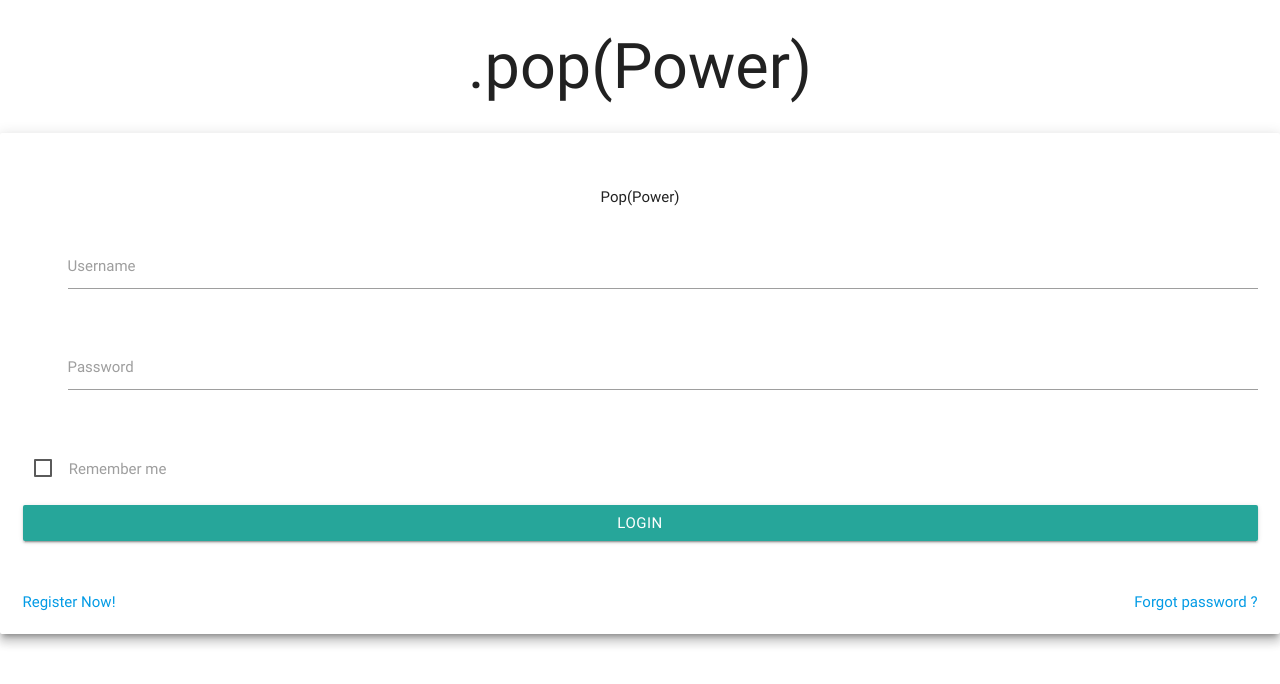
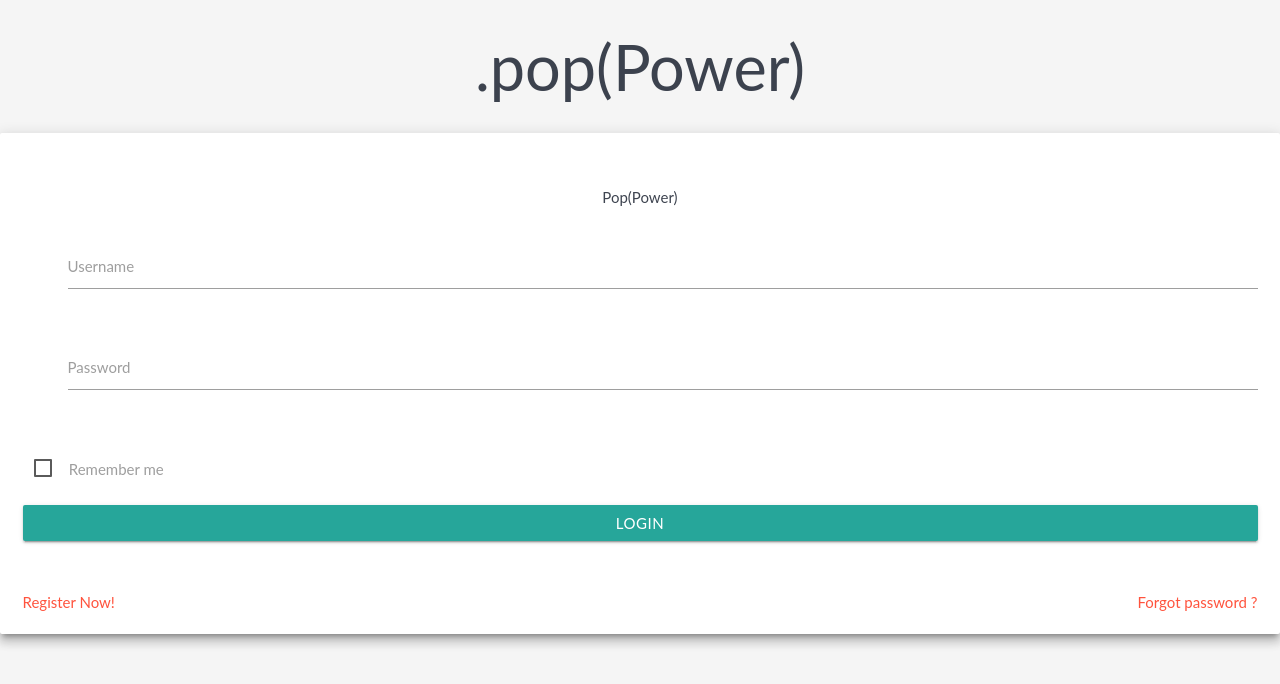
Before and after one commit to WizelineHackathon2018/pop-power-app, a website: page index.html in a window 1280 px wide. Drawn offline with Linux system fonts and the light colour scheme; files whose address does not match are found by name.

Commit message:
se agrega el archivo de estilo general en el index

```diff
--- a/index.html
+++ b/index.html
@@ -5,6 +5,7 @@
     <meta name="viewport" content="width=device-width, initial-scale=1.0">
     <meta http-equiv="X-UA-Compatible" content="ie=edge">
     <link rel="stylesheet" href="./css/assets/materialize.min.css">
+    <link rel="stylesheet" href="./css/general.css">
     <link rel="stylesheet" href="./css/main.css">
     <title>Pop Power</title>
 </head>
```
